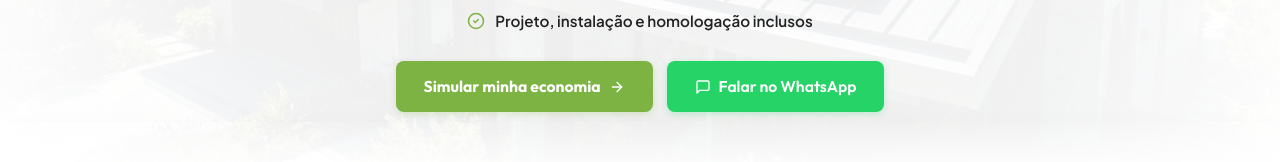
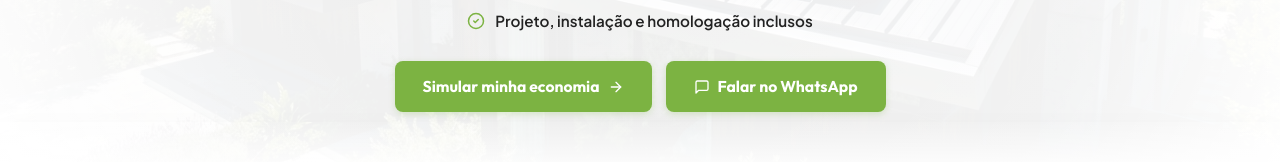
Before and after one commit to carolzinh427-beep/solarloo, a React (Vite) app: page / in a window 1280 px wide. Shown: the part 464-626 px from the top of the page. Built offline with nearby package versions, Linux system fonts and the light colour scheme.

Commit message:
Standardize button styling and brand colors across Hero and CTA

```diff
--- a/src/components/FinalCTA.jsx
+++ b/src/components/FinalCTA.jsx
@@ -21,7 +21,7 @@ export default function FinalCTA() {
                 href="https://wa.me/5511924891417?text=Ol%C3%A1!%20Gostaria%20de%20solicitar%20uma%20an%C3%A1lise%20de%20energia%20solar%20com%20a%20Onda%20Verde."
                 target="_blank"
                 rel="noopener noreferrer"
-                className="btn-primary btn-cta-main btn-whatsapp"
+                className="btn-primary btn-cta-main"
               >
                 <MessageSquare size={20} />
                 <span>Falar com a Onda Verde</span>
--- a/src/components/Hero.jsx
+++ b/src/components/Hero.jsx
@@ -60,7 +60,7 @@ export default function Hero() {
               href="https://wa.me/5511924891417?text=Ol%C3%A1!%20Gostaria%20de%20saber%20mais%20sobre%20energia%20solar%20com%20a%20Onda%20Verde."
               target="_blank"
               rel="noopener noreferrer"
-              className="btn-secondary btn-hero btn-whatsapp"
+              className="btn-primary btn-hero"
             >
               <MessageSquare size={16} />
               <span>Falar no WhatsApp</span>
```
